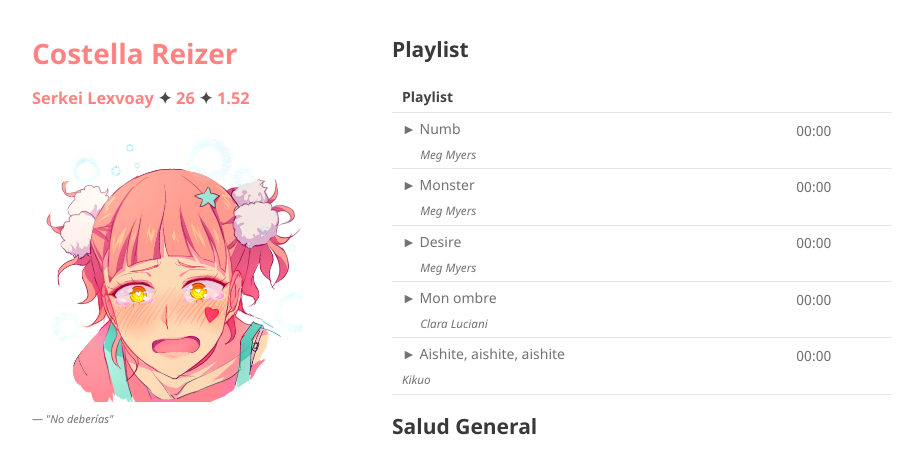
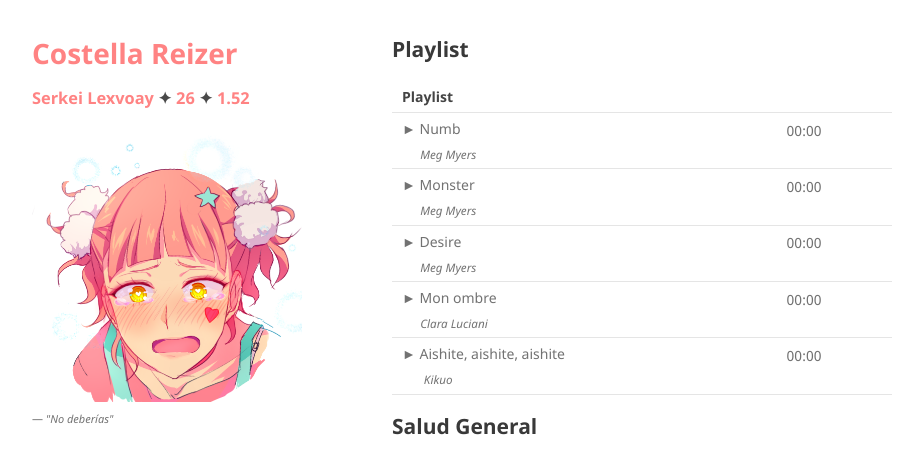
Before and after one commit to BlairSander/costella, a Jekyll site: the page built from extras.md, in a window 1280 px wide. Shown: the top 456 px of the page, without its empty margins (178-1101 px from the left). Built offline with Jekyll 4.4.1, drawn with Linux system fonts in a browser that asks for light colours; our own code applies the rules of GitHub Pages for plain Markdown files.

```diff
--- a/extras.md
+++ b/extras.md
@@ -9,7 +9,7 @@ layout: default
 | ► Monster  <br> &nbsp;&nbsp;&nbsp;&nbsp;&nbsp;<sub>_Meg Myers_ </sub>  | 00:00 <br>&nbsp; |
 | ► Desire  <br> &nbsp;&nbsp;&nbsp;&nbsp;&nbsp;<sub>_Meg Myers_ </sub>  | 00:00 <br>&nbsp; |
 | ► Mon ombre  <br> &nbsp;&nbsp;&nbsp;&nbsp;&nbsp;<sub>_Clara Luciani_ </sub>| 00:00<br> &nbsp; |
-| ► Aishite, aishite, aishite  &nbsp;&nbsp;&nbsp;&nbsp;&nbsp;<br> <sub>_Kikuo_</sub> | 00:00 <br>&nbsp; |
+| ► Aishite, aishite, aishite  <br>&nbsp;&nbsp;&nbsp;&nbsp;&nbsp; <sub>_Kikuo_</sub> | 00:00 <br>&nbsp; |
 
 
 
```
